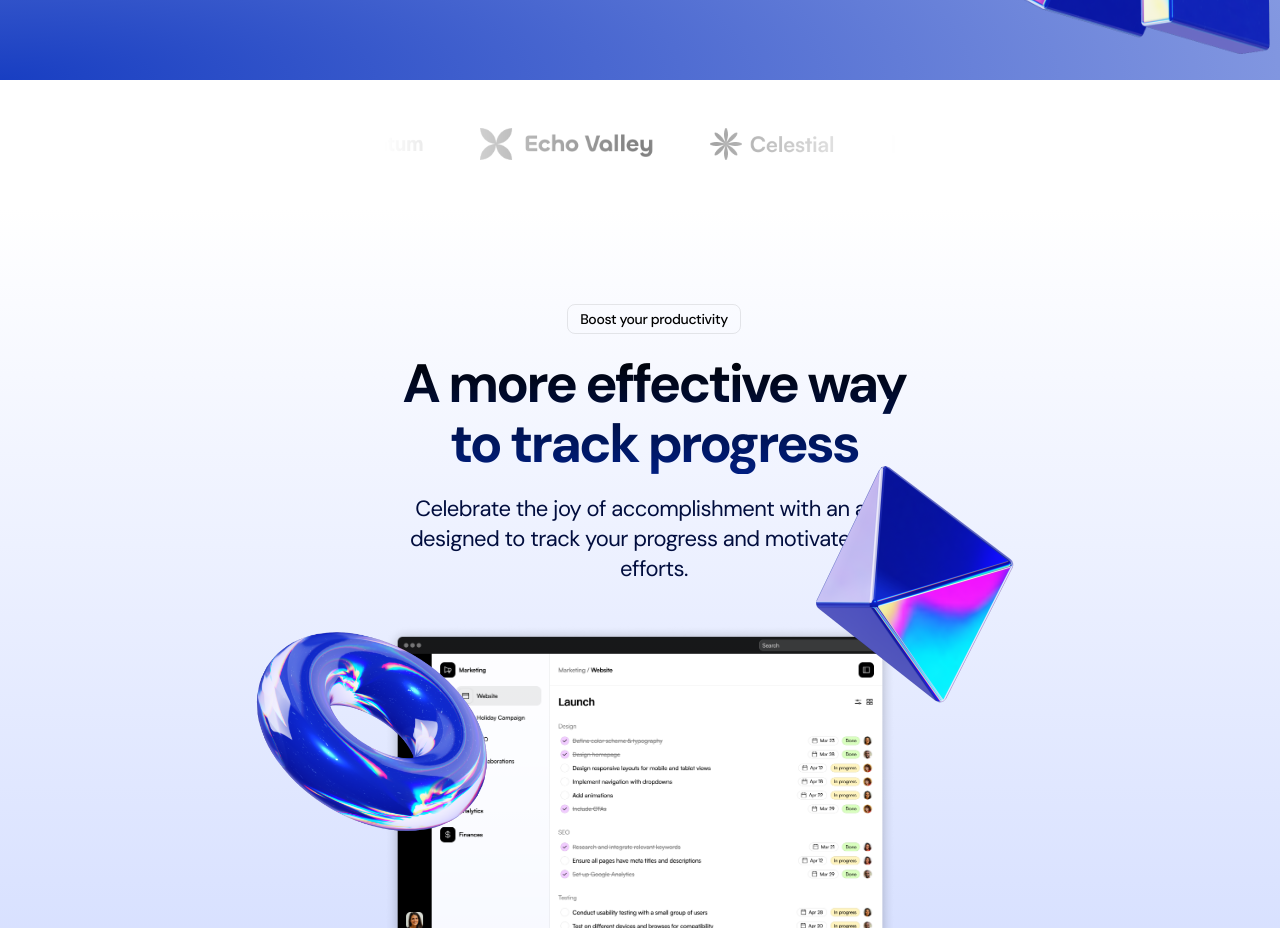
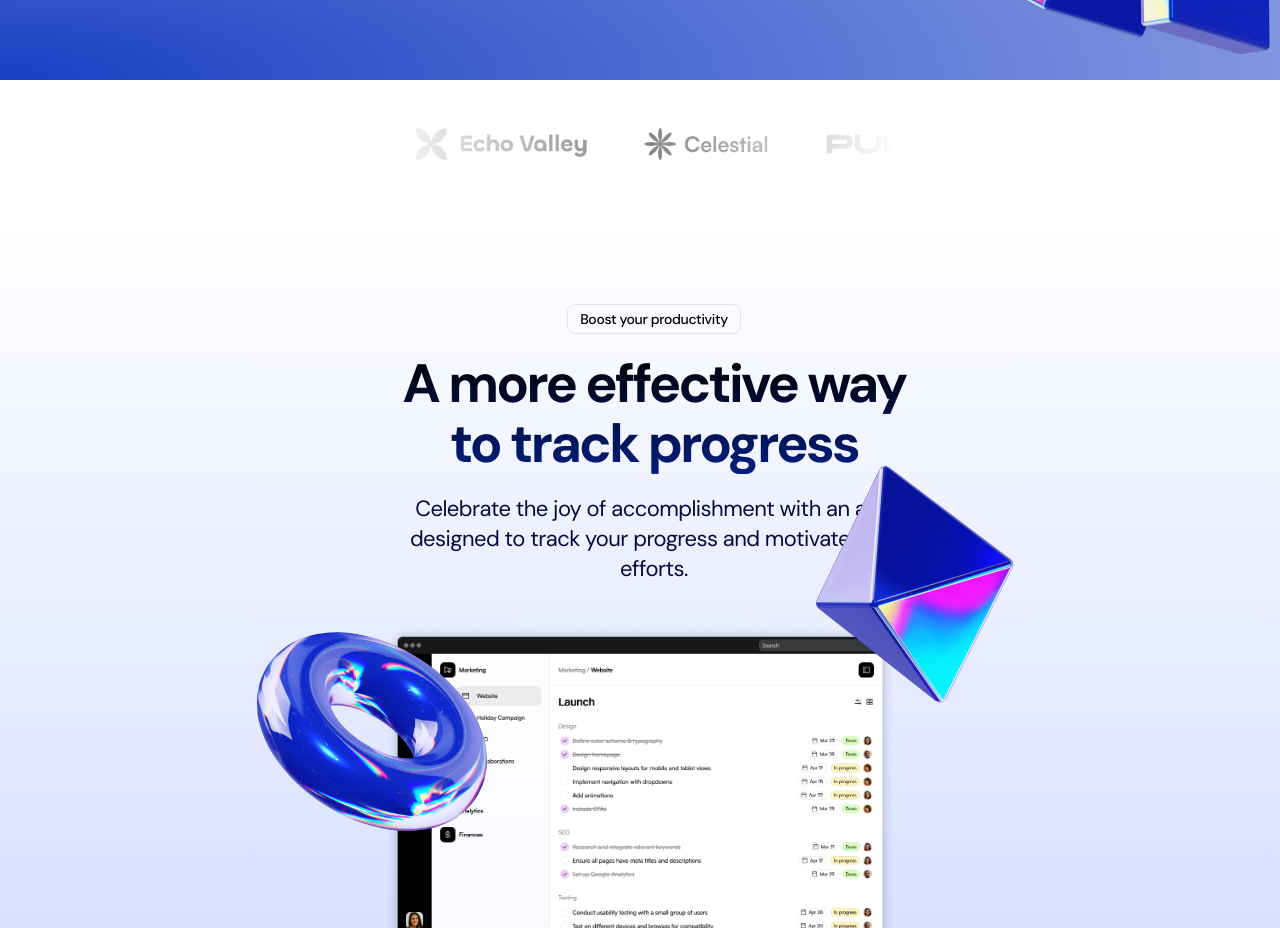
Before and after one commit to aashirisrar/saas-landing-page, a Next.js app: page / in a window 1280 px wide. Shown: the part 800-1728 px from the top of the page. Built offline with nearby package versions, Linux system fonts and the light colour scheme.

Commit message:
added animation to logo ticker

```diff
--- a/app/sections/LogoTicker.tsx
+++ b/app/sections/LogoTicker.tsx
@@ -1,4 +1,7 @@
+"use client";
+
 import Image from "next/image";
+import { motion } from "framer-motion";
 
 import acmeLogo from "@/public/assets/logo-acme.png";
 import quantumLogo from "@/public/assets/logo-quantum.png";
@@ -10,15 +13,33 @@ import apexLogo from "@/public/assets/logo-apex.png";
 export const LogoTicker = () => {
   return (
     <div className="xl:px-96 px-5 py-8 md:py-12 bg-white">
-      <div className="flex items-center justify-center overflow-hidden [mask-image:linear-gradient(to_right,transparent,black,transparent)]">
-        <div className="flex gap-14 flex-none *:h-8 *:w-auto">
+      <div className="flex  overflow-hidden [mask-image:linear-gradient(to_right,transparent,black,transparent)]">
+        <motion.div
+          className="flex gap-14 flex-none pr-14 *:h-8 *:w-auto"
+          animate={{
+            translateX: "-50%",
+          }}
+          transition={{
+            duration: 5,
+            repeat: Infinity,
+            ease: "linear",
+            repeatType: "loop",
+          }}
+        >
           <Image src={acmeLogo} alt="acme Logo" />
           <Image src={quantumLogo} alt="quantum Logo" />
           <Image src={echoLogo} alt="echo Logo" />
           <Image src={celestialLogo} alt="celestial Logo" />
           <Image src={pulseLogo} alt="pulse Logo" />
           <Image src={apexLogo} alt="apex Logo" />
-        </div>
+          {/* second set */}
+          <Image src={acmeLogo} alt="acme Logo" />
+          <Image src={quantumLogo} alt="quantum Logo" />
+          <Image src={echoLogo} alt="echo Logo" />
+          <Image src={celestialLogo} alt="celestial Logo" />
+          <Image src={pulseLogo} alt="pulse Logo" />
+          <Image src={apexLogo} alt="apex Logo" />
+        </motion.div>
       </div>
     </div>
   );
```
